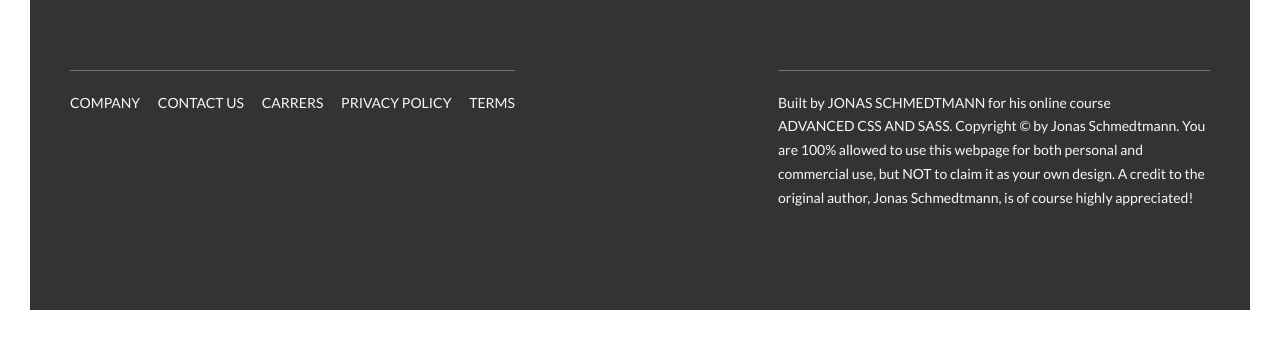
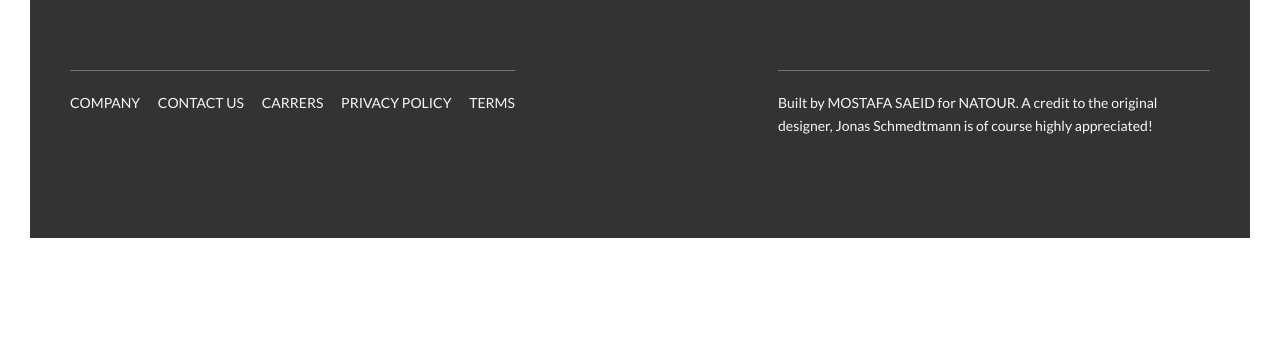
Before and after one commit to MostafaSaeid1410/Natour, a website: page index.html in a window 1280 px wide. Shown: the part 5734-6074 px from the top of the page. After the commit the page ends 6002 px from the top, so only its background shows below. Drawn offline with Linux system fonts and the light colour scheme.

Commit message:
Update index.html

```diff
--- a/index.html
+++ b/index.html
@@ -466,13 +466,10 @@
         </div>
         <div class="col-1-of-2">
           <p class="footer__copyright">
-            Built by <a href="#" class="footer__link">Jonas Schmedtmann</a> for
-            his online course
-            <a href="#" class="footer__link">Advanced CSS and Sass</a>.
-            Copyright &copy; by Jonas Schmedtmann. You are 100% allowed to use
-            this webpage for both personal and commercial use, but NOT to claim
-            it as your own design. A credit to the original author, Jonas
-            Schmedtmann, is of course highly appreciated!
+            Built by <a href="#" class="footer__link">Mostafa Saeid</a> for
+            <a href="#" class="footer__link">Natour</a>.
+            A credit to the original designer, Jonas
+            Schmedtmann is of course highly appreciated!
           </p>
         </div>
       </div>
```
